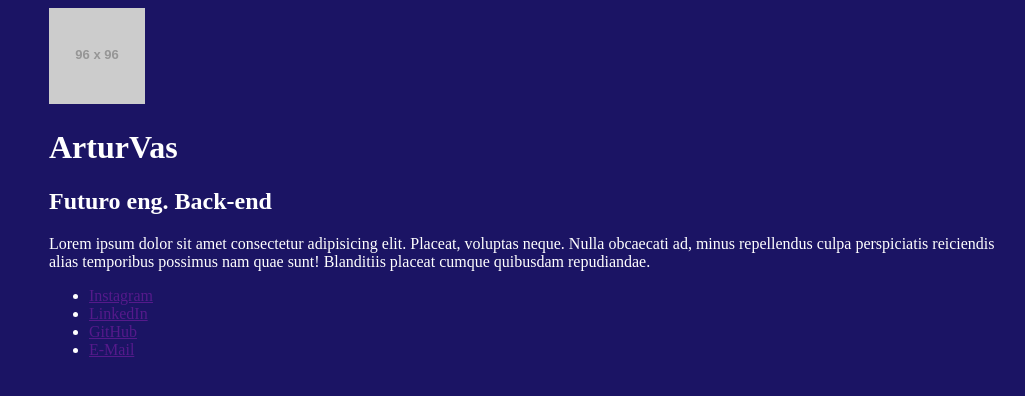
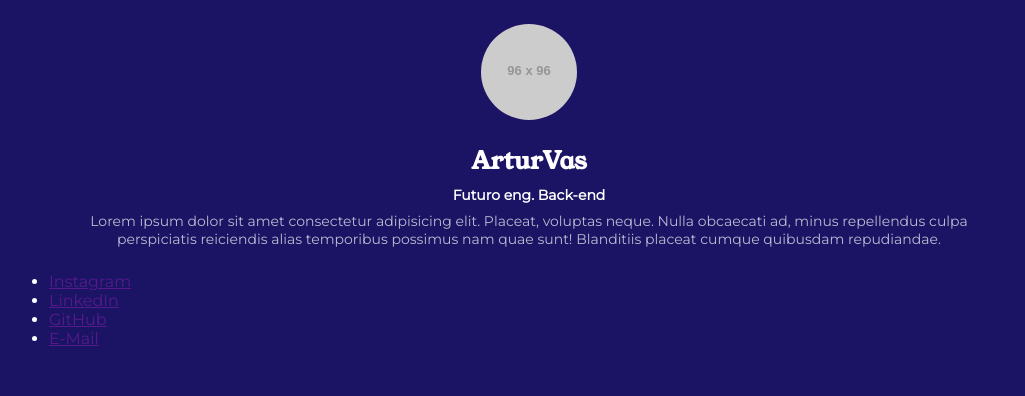
Before and after one commit to arturvas/less, a website: page index.html in a window 1280 px wide. Shown: the whole page, without its empty margins (111-1136 px from the left). Drawn offline with nearby package versions, Linux system fonts and the light colour scheme; files that its build step writes are made by us from their sources; placeholder pictures from the web are drawn by us.

Commit message:
add mixins e reduzindo redundancia

```diff
--- a/src/styles/main.less
+++ b/src/styles/main.less
@@ -2,6 +2,22 @@
 // scaping
 @breakpointMobile: ~"(max-width: 767px)";
 @breakpointTablet: ~"(min-width: 768px) and (max-width: 1023px)";
+
+.mb8 {
+  margin-bottom: 8px;
+}
+
+* {
+  margin: 0;
+  padding: 0;
+  box-sizing: border-box;
+  font-family: "Montserrat", sans-serif;
+}
+
+// h1 {
+//   font-size: xxx-large;
+//   font-family: "Young Serif", serif;
+// }
 
 body {
   background-color: @corDeFundo;
@@ -23,3 +39,33 @@ body {
     background-color: goldenrod;
   }
 }
+
+header {
+  padding: 24px;
+
+  .profile-avatar {
+    display: block;
+    margin: 0 auto 24px;
+    border-radius: 100px;
+  }
+}
+
+.profile-bio {
+  text-align: center;
+
+  &-name {
+    font-size: 24px;
+    font-family: "Young Serif", serif;
+    .mb8();
+  }
+
+  &-subtitle {
+    font-size: 14px;
+    .mb8();
+  }
+
+  &-description {
+    font-size: 14px;
+    opacity: 0.7;
+  }
+}
```
